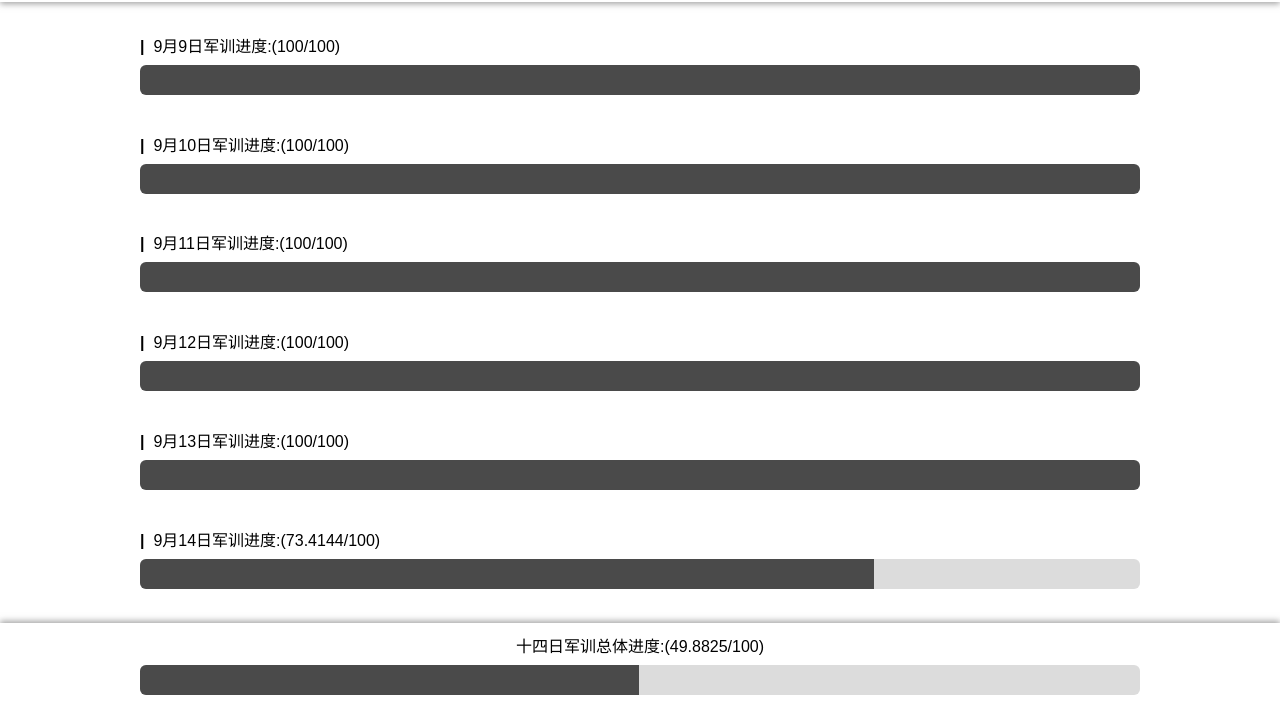
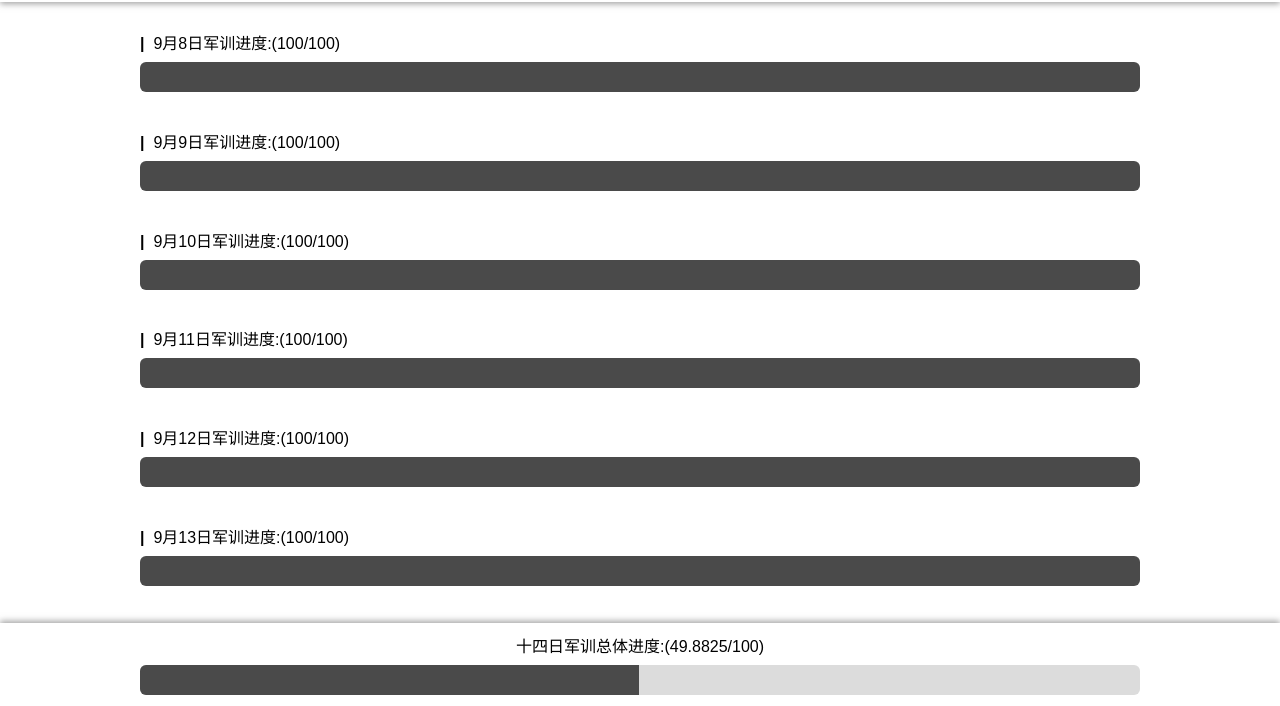
Before and after one commit to BoyangZhang619/My_military_training_time, a plain HTML site: page index.html in a window 1280 px wide. Shown: the part 94-800 px from the top of the page. Drawn offline with Linux system fonts and the light colour scheme.

Commit message:
改了9月8号没了的问题

```diff
--- a/index.html
+++ b/index.html
@@ -42,7 +42,7 @@
             padding: 20px;
             max-width: 90vw;
             width: 1000px;
-            margin: 0 auto;
+            margin: 12vh auto 0;
             overflow: scroll;
             scrollbar-width: none;
             -ms-overflow-style: none;
```
